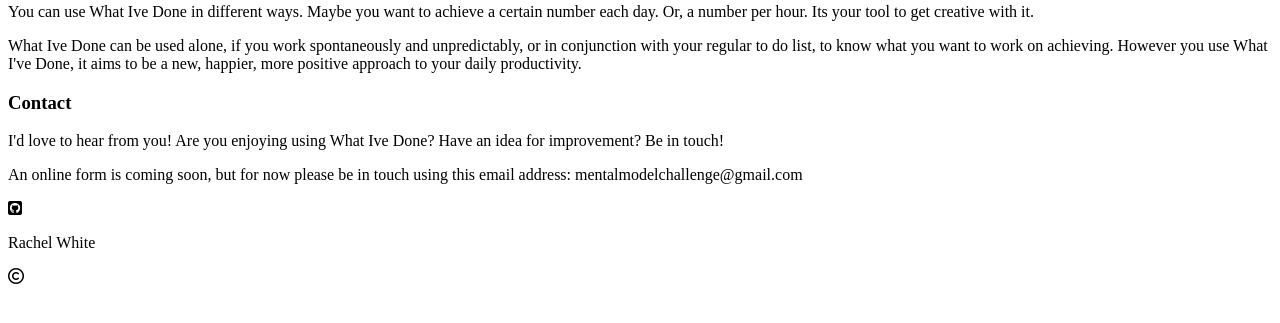
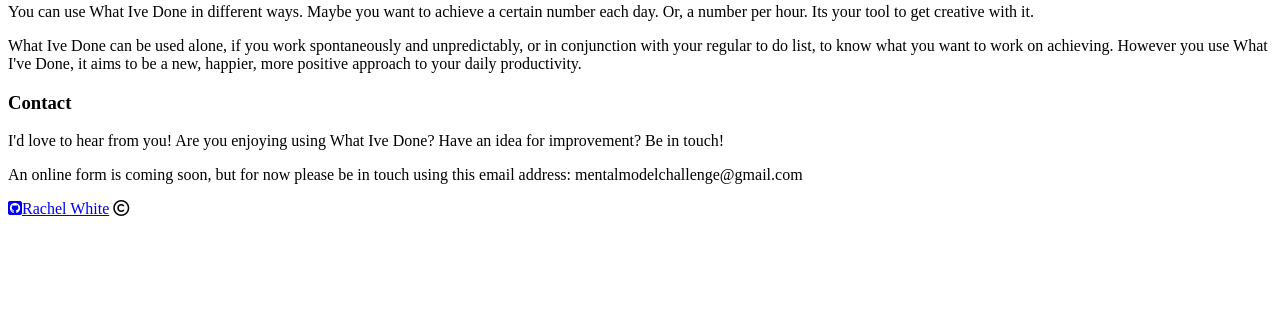
Before and after one commit to rachel-white/what-ive-done, a Flask app: page /about in a window 1280 px wide. Shown: the part 235-558 px from the top of the page. Run offline with Flask 2, Linux system fonts and the light colour scheme; some libraries are stand-ins or nearby versions.

Commit message:
updated footer - link to github account

```diff
--- a/templates/base.html
+++ b/templates/base.html
@@ -13,8 +13,7 @@
 <body>
     {% block content %}{% endblock %}
     <footer>
-        <i class="icon fab fa-github-square"></i>
-        <p class="copyright">Rachel White</p>
+        <a href="https://github.com/rachel-white" class="link github-link"><i class="icon fab fa-github-square"></i><span>Rachel White</span></a>
         <i class="icon far fa-copyright"></i>
     </footer>
 </body>
```
